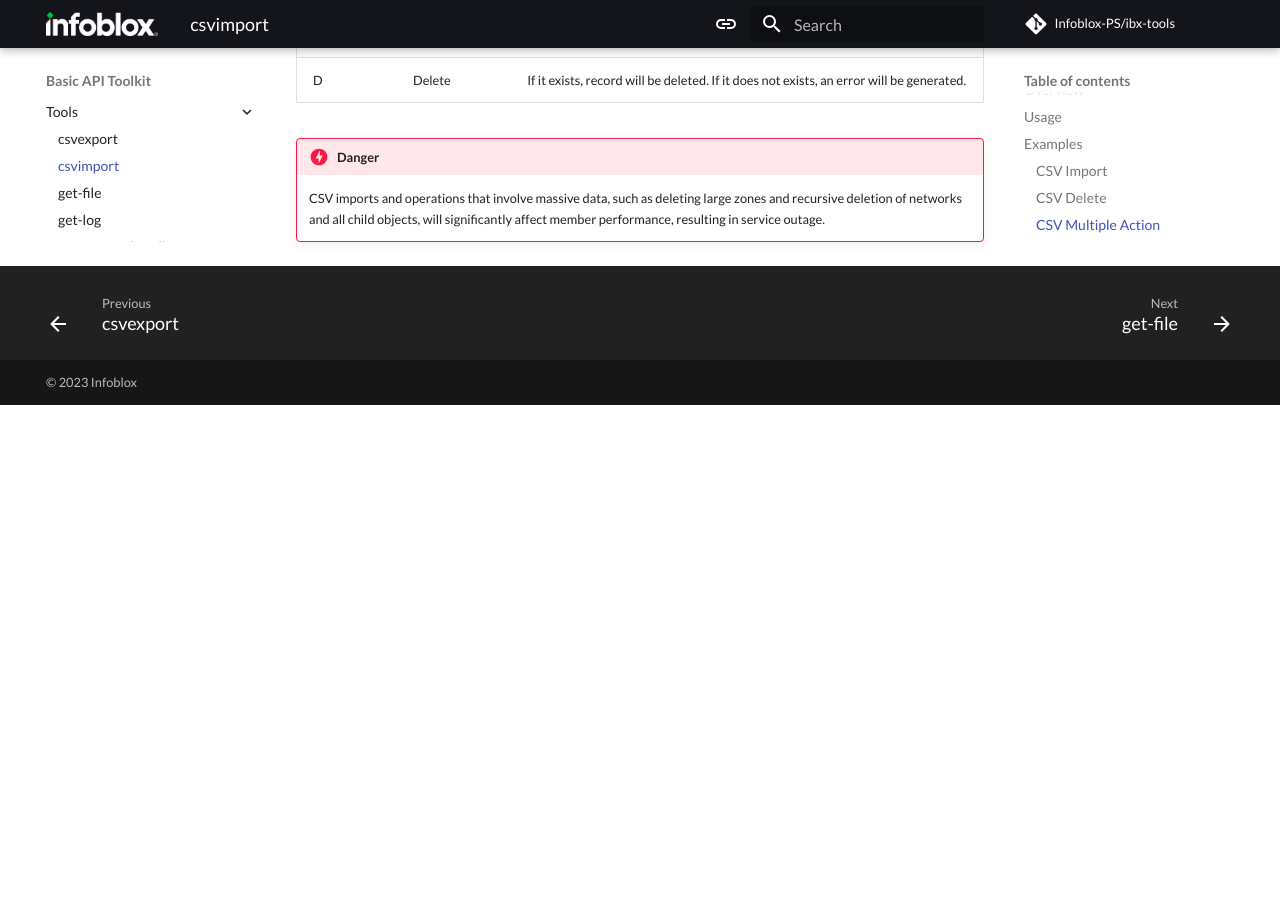
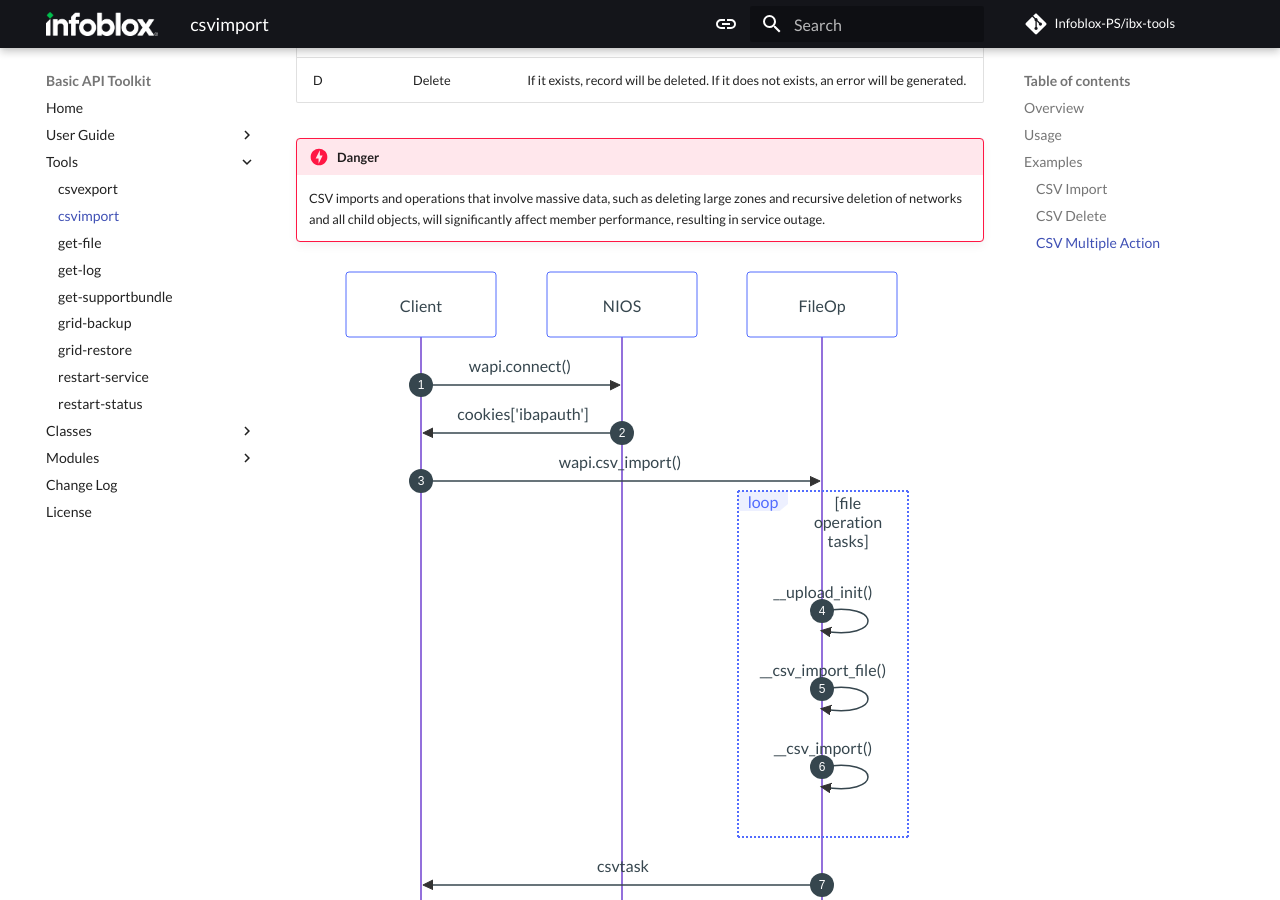
Before and after one commit to Infoblox-PS/ibx-sdk, an MkDocs documentation site: the page built from docs/examples/csvimport.md, in a window 1280 px wide and 900 px high, scrolled down 2939 px. Built offline with MkDocs 1.6.1 and Material for MkDocs 9.7.7, drawn with Linux system fonts in a browser that asks for light colours; some web fonts are replaced; comment, search, counter and statistics services are not loaded; before the commit the page ends 3344 px from its top, so only the background shows below that; some of the changed lines change nothing that is shown.

Commit message:
feat: Add Mermaid sequence diagram to CSV import documentation
The CSV import documentation has been updated with a Mermaid sequence
diagram to illustrate the procedure. Changes were also made in the
mkdocs.yml file to support this addition. The 'pymdownx.superfences'
plugin is now configured with 'mermaid' as a custom fence to correctly
render Mermaid diagrams.

````diff
--- a/docs/examples/csvimport.md
+++ b/docs/examples/csvimport.md
@@ -133,3 +133,17 @@
 !!! Danger
     CSV imports and operations that involve massive data, such as deleting large zones and recursive deletion of
     networks and all child objects, will significantly affect member performance, resulting in service outage.
+
+```mermaid
+sequenceDiagram
+  autonumber
+  Client->>NIOS: wapi.connect()
+  NIOS->>Client: cookies['ibapauth']
+  Client->>FileOp: wapi.csv_import()
+  loop file operation tasks
+    FileOp->>FileOp: __upload_init()
+    FileOp->>FileOp: __csv_import_file()
+    FileOp->>FileOp: __csv_import()
+  end
+  FileOp->>Client: csvtask
+```
--- a/mkdocs.yml
+++ b/mkdocs.yml
@@ -27,7 +27,7 @@
     - navigation.instant.prefetch
     - navigation.instant.progress
     - navigation.prune
-#    - navigation.sections
+    #    - navigation.sections
     # - navigation.tabs
     # - navigation.tabs.sticky
     - navigation.top
@@ -81,7 +81,11 @@
       line_spans: __span
       pygments_lang_class: true
   - pymdownx.inlinehilite
-  - pymdownx.superfences
+  - pymdownx.superfences:
+      custom_fences:
+        - name: mermaid
+          class: mermaid
+          format: !!python/name:pymdownx.superfences.fence_code_format
 
 plugins:
   - search
````
